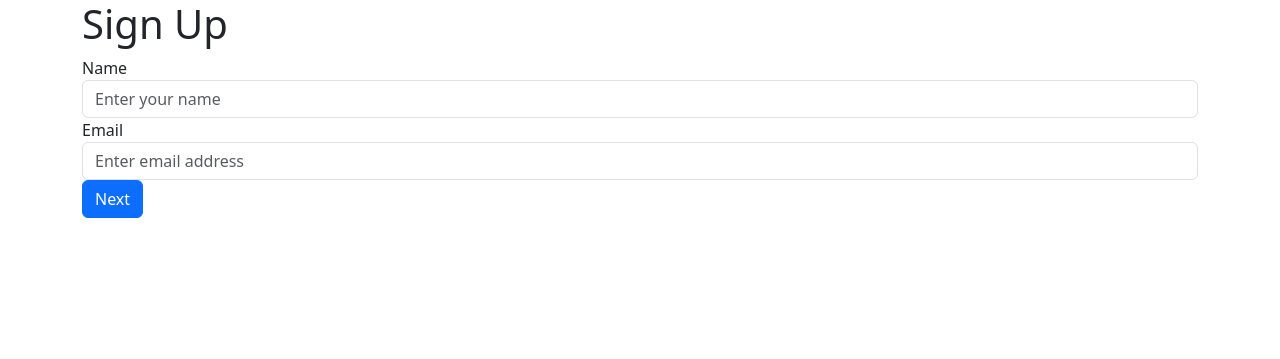
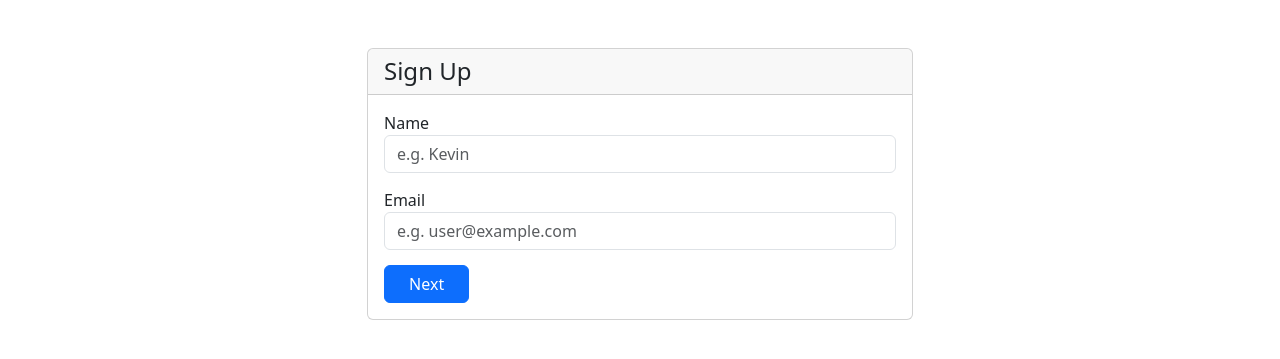
Before and after one commit to Chun-Cheng/green-learning, a FastAPI app: page /signup in a window 1280 px wide. Shown: the top 359 px of the page. Run offline with FastAPI, Linux system fonts and the light colour scheme.

Commit message:
Feat: Update signup page

```diff
--- /dev/null
+++ b/static/css/signup.css
@@ -0,0 +1,10 @@
+/* Custom styles */
+.form-group {
+    margin-bottom: 15px;
+}
+
+/* Optional: Adjust label width based on your design */
+label {
+    width: 100%;
+    display: inline-block;
+}
--- a/static/js/signup.js
+++ b/static/js/signup.js
@@ -5,6 +5,10 @@ document.getElementById('signup-form').onsubmit = (event) => {  // addEventListe
     let submit_button = document.getElementById('submit-btn');
     // change the text on submit button to the loading image
     submit_button.disabled = true;
+    submit_button.innerHTML = `
+        <span class="spinner-border spinner-border-sm" aria-hidden="true"></span>
+        <span class="visually-hidden" role="status">Loading...</span>
+        `;
 
     // get the values
     let name = document.getElementById('name').value;
@@ -37,3 +41,8 @@ document.getElementById('signup-form').onsubmit = (event) => {  // addEventListe
 
     return false;
 };
+
+// detect dark mode
+if (window.matchMedia && window.matchMedia('(prefers-color-scheme: dark)').matches) {
+    document.documentElement.setAttribute('data-bs-theme', 'dark');
+}
--- a/templates/signup.html
+++ b/templates/signup.html
@@ -6,23 +6,33 @@
     <title>Sign up - Green Learning</title>
     <link rel="shortcut icon" href="/static/favicon.ico" type="image/x-icon">
     <link rel="stylesheet" href="https://cdn.jsdelivr.net/npm/bootstrap@5.3.2/dist/css/bootstrap.min.css">
-    <link rel="stylesheet" href="/static/signin.css">
+    <link rel="stylesheet" href="/static/css/signup.css">
     <script src="https://cdn.jsdelivr.net/npm/bootstrap@5.3.2/dist/js/bootstrap.bundle.min.js"></script>
 </head>
 <body>
-    <div class="container">
-        <h1>Sign Up</h1>
-        <form id="signup-form" method="post" action="#">
+    <div class="container mt-5">
+        <div class="row justify-content-center">
+            <div class="col-md-6">
+                <div class="card">
+                    <div class="card-header">
+                        <h4 class="mb-0">Sign Up</h4>
+                    </div>
+                    <div class="card-body">
+                        <form class="form-inline" id="signup-form" method="post" action="#">
                             <div class="form-group">
                                 <label for="name">Name</label>
-                <input type="text" class="form-control" id="name" placeholder="Enter your name">
+                                <input type="text" class="form-control" id="name" placeholder="e.g. Kevin" required>
                             </div>
                             <div class="form-group">
                                 <label for="email">Email</label>
-                <input type="email" class="form-control" id="email" placeholder="Enter email address">
+                                <input type="email" class="form-control" id="email" placeholder="e.g. user@example.com" required>
                             </div>
-            <button type="submit" class="btn btn-primary" id="submit-btn">Next</button>
+                            <button type="submit" class="btn btn-primary col-lg-2 col-12" id="submit-btn">Next</button>
                         </form>
+                    </div>
+                </div>
+            </div>
+        </div>
     </div>
     <script src="/static/js/signup.js"></script>
 </body>
```
Lines whose indentation alone changed are shown as unchanged.
